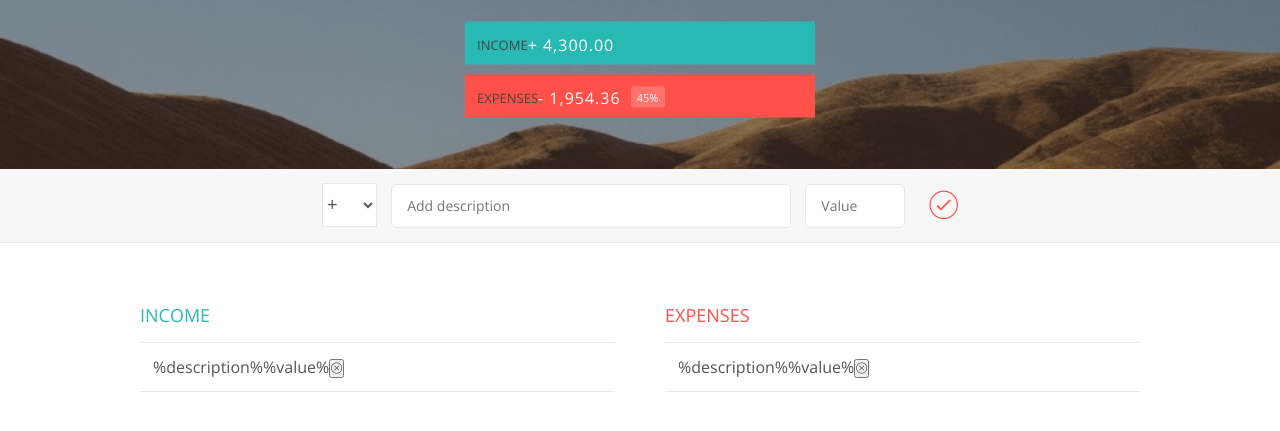
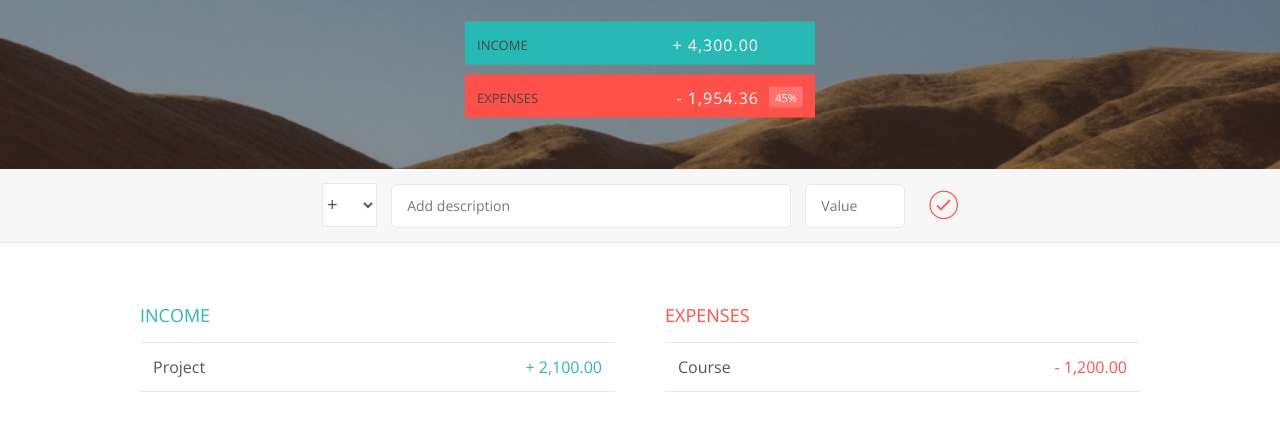
Before and after one commit to MartaMatysek/budget-app, a plain HTML site: page index.html in a window 1280 px wide. Shown: the part 151-582 px from the top of the page. Drawn offline with nearby package versions, Linux system fonts and the light colour scheme.

Commit message:
added style for items

```diff
--- a/index.html
+++ b/index.html
@@ -16,7 +16,7 @@
 
                 <div class="budget-value">+ 2,345.64</div>
 
-                <div class="budget-income" clearfix>
+                <div class="budget-income clearfix">
                     <div class="budget-income-title">Income</div>
                     <div class="right-side">
                         <div class="budget-income-value">+ 4,300.00</div>
@@ -24,9 +24,9 @@
                     </div>
                 </div>
 
-                <div class="budget-expenses" clearfix>
+                <div class="budget-expenses clearfix">
                     <div class="budget-expenses-title">Expenses</div>
-                    <div class="right-side" clearfix>
+                    <div class="right-side clearfix">
                         <div class="budget-expenses-value">- 1,954.36</div>
                         <div class="budget-expenses-percentage">45%</div>
                     </div>
@@ -52,9 +52,9 @@
                     <h2 class="income-title">Income</h2>
                     <div class="income-list">
                         <div class="item clearfix" id="inc-0">
-                            <div class="item-description">%description%</div>
-                            <div class="right-side" >
-                                <div class="item-value">%value%</div>
+                            <div class="item-description">Project</div>
+                            <div class="right-side clearfix">
+                                <div class="item-value">+ 2,100.00</div>
                                 <div class="item-delete">
                                     <button class="item-delete-btn"><i class="ion-ios-close-outline"></i></button>
                                 </div>
@@ -68,9 +68,9 @@
                     <h2 class="expenses-title">Expenses</h2>
                     <div class="expenses-list">
                         <div class="item clearfix" id="exp-0">
-                            <div class="item-description">%description%</div>
-                            <div class="right-side">
-                                <div class="item-value">%value%</div>
+                            <div class="item-description">Course</div>
+                            <div class="right-side clearfix">
+                                <div class="item-value">- 1,200.00</div>
                                 <div class="item-delete">
                                     <button class="item-delete-btn"><i class="ion-ios-close-outline"></i></button>
                                 </div>
--- a/style.css
+++ b/style.css
@@ -17,7 +17,7 @@ body {
     height: 100hv;
 }
 
-.budget-right-side {
+.right-side {
     float: right;
 }
 
@@ -230,3 +230,33 @@ h2 {
     float: left;
     transition: transform 0.3s;
 }
+
+.item-delete {
+    float: left;
+}
+
+.income .item-value,
+.income .item-delete-btn {
+    color: #28B9B5;
+}
+
+.expenses .item-value,
+.expenses .item-delete-btn {
+    color: #FF5049;
+}
+
+.item-delete-btn {
+    font-size: 22px;
+    background: none;
+    border: none;
+    cursor: pointer;
+    display: inline-block;
+    vertical-align: middle;
+    line-height: 1;
+    display: none;
+}
+
+.item-delete-btn:focus { outline: none; }
+.item-delete-btn:active { transform: translateY(2px); }
+.item:hover .item-delete-btn { display: block; }
+.item:hover .item-value { transform: translateX(-20px); }
```
